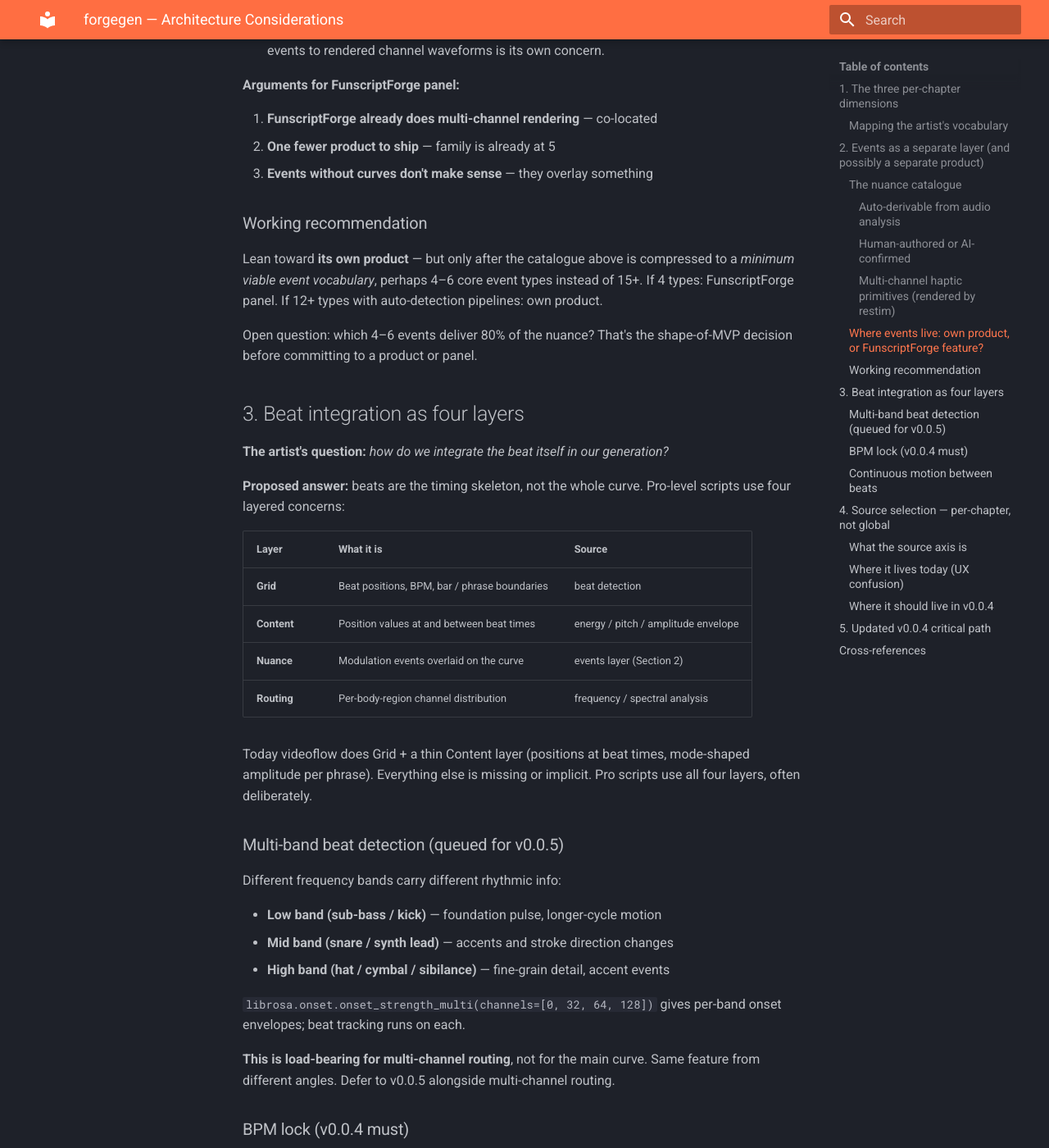
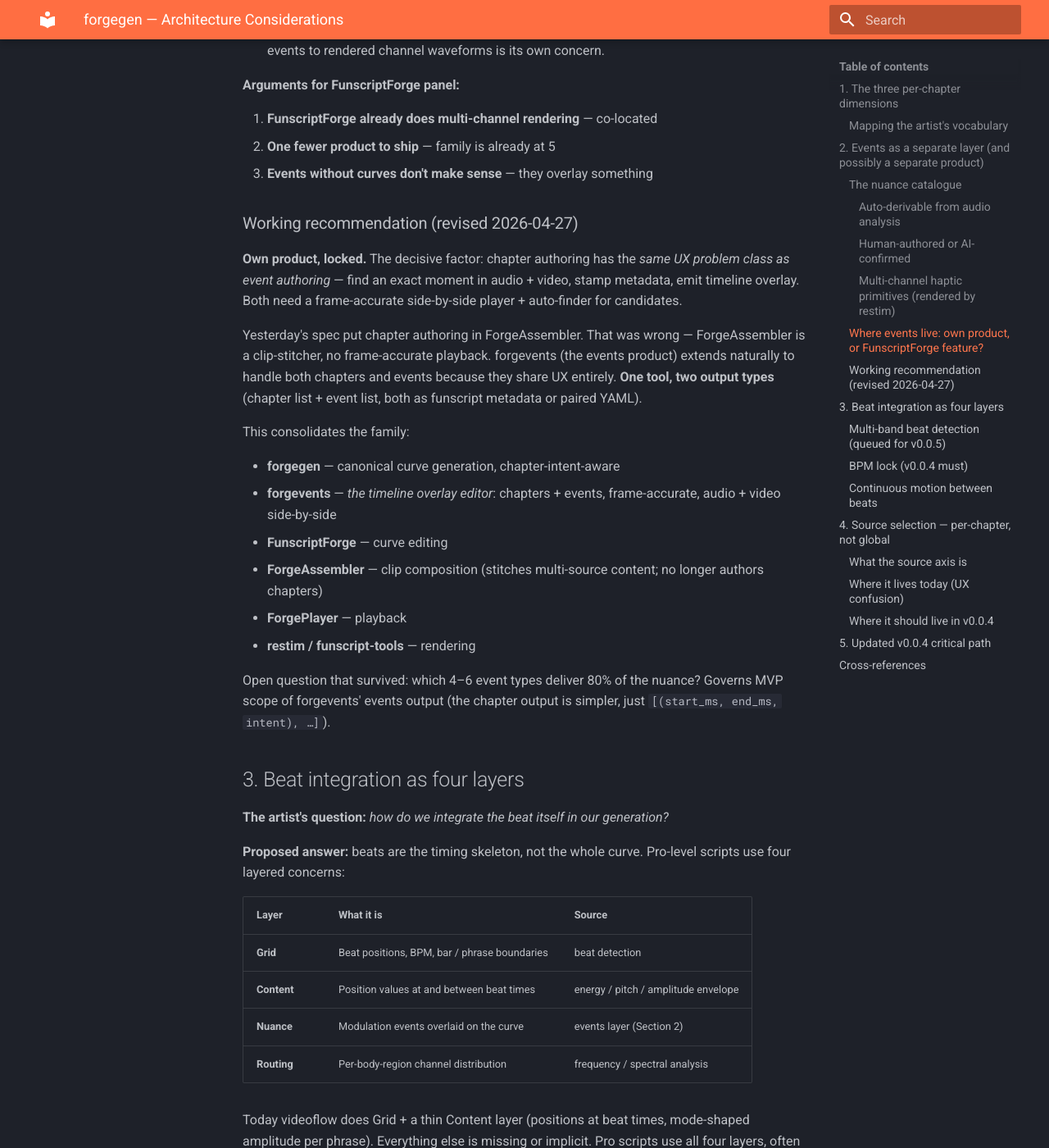
Before and after one commit to liquid-releasing/forgegen, an MkDocs documentation site: the page built from docs/architecture/architecture-considerations.md, in a window 1280 px wide and 1400 px high, scrolled down 3169 px. Shown: the whole window at 82% size. Built offline with MkDocs 1.6.1 and Material for MkDocs 9.7.7, drawn with Linux system fonts in a browser that asks for light colours.

Commit message:
docs(architecture): forgevents handles chapters AND events (same problem class)
Yesterday's chapter-composition spec put chapter authoring in
ForgeAssembler. Wrong tool — FA is a clip-stitcher, no frame-accurate
playback. Chapter boundaries need millisecond-precision timestamp
picking with side-by-side audio + video, which is exactly what the
events authoring tool needs.

Same problem class (find exact moment in audio + video, stamp metadata,
emit timeline overlay), same UX requirements (frame-accurate player +
auto-finder for candidates), different output shapes (chapter list vs
event list). One tool, two outputs.

This consolidates the family:
- forgegen — canonical curve generation, chapter-intent-aware
- forgevents — timeline overlay editor: chapters + events
- FunscriptForge — curve editing
- ForgeAssembler — clip composition (no longer authors chapters)
- ForgePlayer — playback
- restim/funscript-tools — rendering

forgevents itself is locked as own-product (reasoning in
architecture-considerations.md). Spec lives in private memory at
project_forgevents_planned.md.

Co-Authored-By: Claude Opus 4.7 (1M context) <noreply@anthropic.com>

```diff
--- a/docs/architecture/architecture-considerations.md
+++ b/docs/architecture/architecture-considerations.md
@@ -117,15 +117,34 @@ beta, frequency, volume, pulse_width, pulse_frequency, pulse_rise_time):
 2. **One fewer product to ship** — family is already at 5
 3. **Events without curves don't make sense** — they overlay something
 
-### Working recommendation
+### Working recommendation (revised 2026-04-27)
 
-Lean toward **its own product** — but only after the catalogue above is
-compressed to a *minimum viable event vocabulary*, perhaps 4–6 core
-event types instead of 15+. If 4 types: FunscriptForge panel. If 12+
-types with auto-detection pipelines: own product.
+**Own product, locked.** The decisive factor: chapter authoring has the
+*same UX problem class as event authoring* — find an exact moment in
+audio + video, stamp metadata, emit timeline overlay. Both need a
+frame-accurate side-by-side player + auto-finder for candidates.
 
-Open question: which 4–6 events deliver 80% of the nuance? That's the
-shape-of-MVP decision before committing to a product or panel.
+Yesterday's spec put chapter authoring in ForgeAssembler. That was wrong
+— ForgeAssembler is a clip-stitcher, no frame-accurate playback.
+forgevents (the events product) extends naturally to handle both
+chapters and events because they share UX entirely. **One tool, two
+output types** (chapter list + event list, both as funscript metadata
+or paired YAML).
+
+This consolidates the family:
+
+- **forgegen** — canonical curve generation, chapter-intent-aware
+- **forgevents** — *the timeline overlay editor*: chapters + events,
+  frame-accurate, audio + video side-by-side
+- **FunscriptForge** — curve editing
+- **ForgeAssembler** — clip composition (stitches multi-source content;
+  no longer authors chapters)
+- **ForgePlayer** — playback
+- **restim / funscript-tools** — rendering
+
+Open question that survived: which 4–6 event types deliver 80% of the
+nuance? Governs MVP scope of forgevents' events output (the chapter
+output is simpler, just `[(start_ms, end_ms, intent), …]`).
 
 ## 3. Beat integration as four layers
 
```
Also changed, not shown: docs/architecture/chapter-composition.md (+18 -6 lines).
